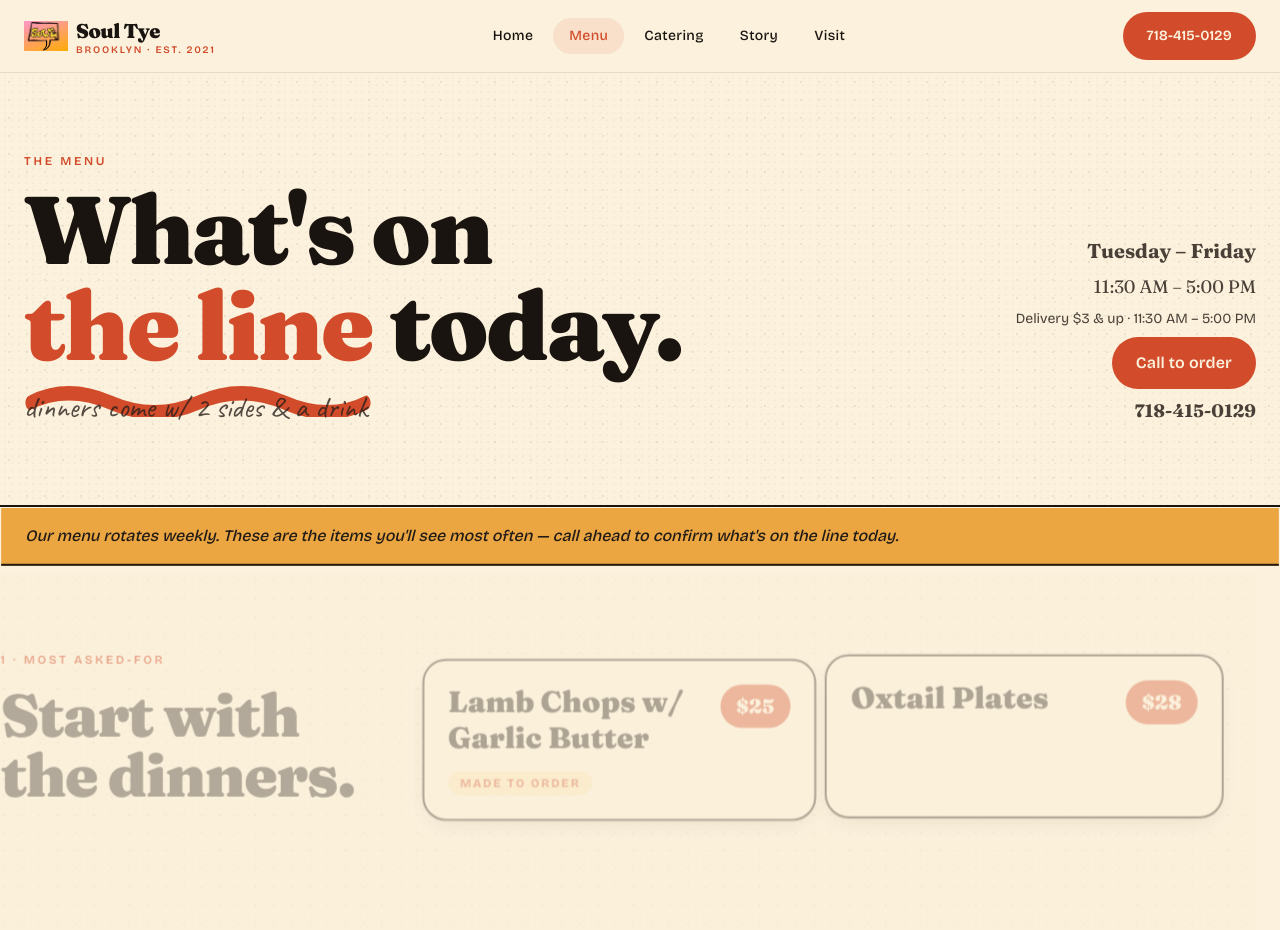
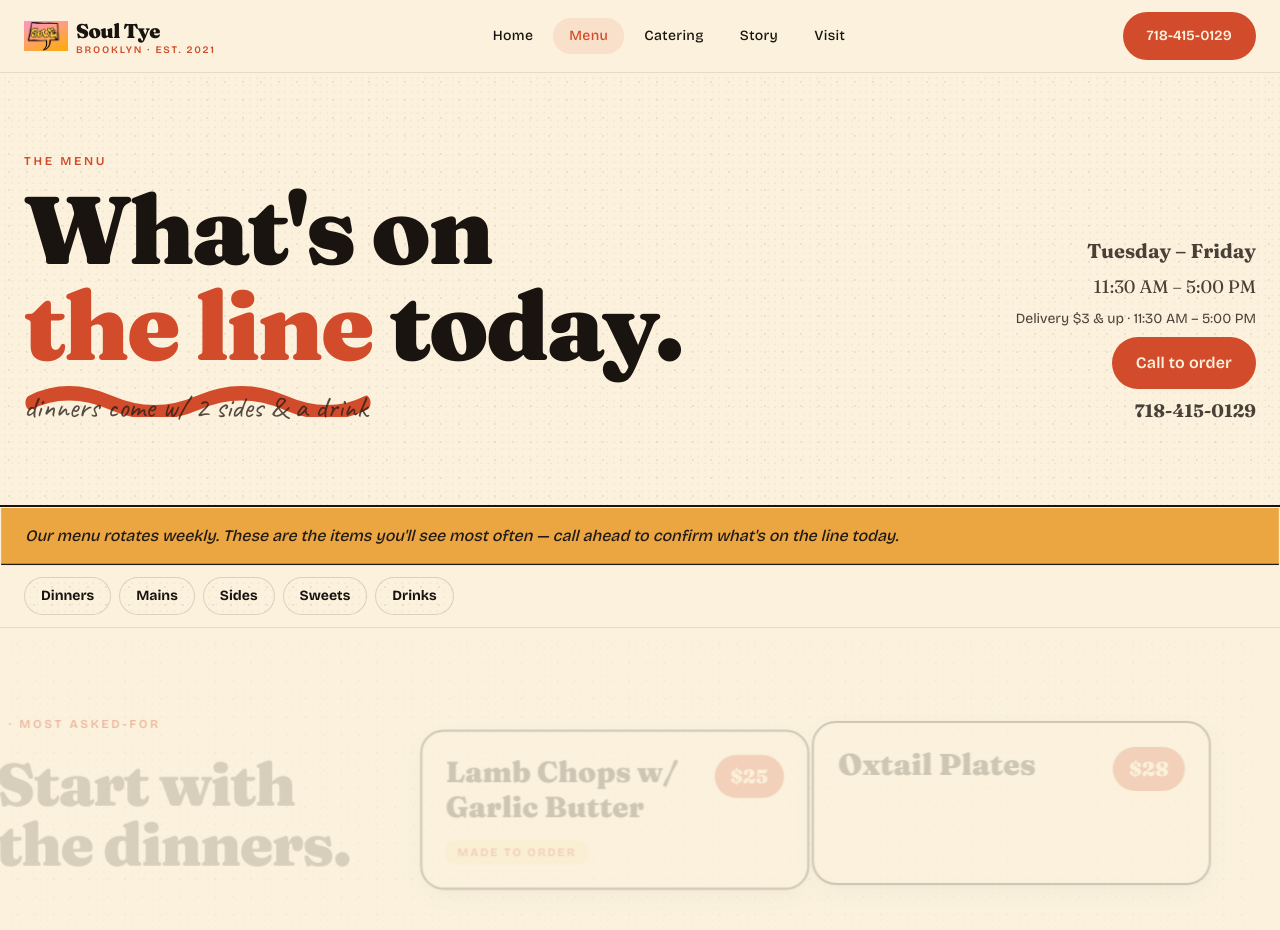
Before and after one commit to Volta-NYC/soultyellc, a Next.js app: page /menu in a window 1280 px wide. Shown: the top 930 px of the page. Built offline with nearby package versions, Linux system fonts and the light colour scheme.

Commit message:
feat: add menu category chips

```diff
--- a/src/app/menu/page.tsx
+++ b/src/app/menu/page.tsx
@@ -28,6 +28,14 @@
   .filter((item): item is MenuItem => Boolean(item))
 
 const rotatingMains = mains.filter((item) => !spotlightNames.includes(item.name))
+
+const menuTabs = [
+  { label: "Dinners", href: "#dinners" },
+  { label: "Mains", href: "#mains" },
+  { label: "Sides", href: "#sides" },
+  { label: "Sweets", href: "#sweets" },
+  { label: "Drinks", href: "#drinks" },
+]
 
 export default function MenuPage() {
   return (
@@ -71,9 +79,23 @@
         </div>
       </section>
 
+      <nav className="sticky top-[73px] z-30 bg-cream/95 border-b border-ink/10 no-blur-reveal">
+        <div className="mx-auto max-w-7xl px-6 py-3 flex gap-2 overflow-x-auto">
+          {menuTabs.map((tab) => (
+            <a
+              key={tab.href}
+              href={tab.href}
+              className="shrink-0 rounded-full border border-ink/15 bg-paper px-4 py-2 text-sm font-bold text-ink transition hover:border-tomato hover:text-tomato"
+            >
+              {tab.label}
+            </a>
+          ))}
+        </div>
+      </nav>
+
       <section className="bg-paper py-20 no-blur-reveal">
         <div className="mx-auto max-w-7xl px-6 space-y-14">
-          <div className="grid gap-6 lg:grid-cols-3">
+          <div id="dinners" className="scroll-mt-36 grid gap-6 lg:grid-cols-3">
             <div className="lg:col-span-1">
               <div className="text-xs uppercase tracking-[0.22em] text-tomato font-semibold mb-3">
                 1 · Most asked-for
@@ -94,7 +116,10 @@
             </div>
           </div>
 
-          <div className="rounded-3xl border-2 border-ink bg-cream p-6 md:p-8 sticker">
+          <div
+            id="mains"
+            className="scroll-mt-36 rounded-3xl border-2 border-ink bg-cream p-6 md:p-8 sticker"
+          >
             <div className="flex flex-wrap items-end justify-between gap-4 mb-6">
               <div>
                 <div className="text-xs uppercase tracking-[0.22em] text-tomato font-semibold mb-2">
@@ -117,17 +142,20 @@
 
           <div className="grid gap-6 lg:grid-cols-3">
             <MenuPanel
+              id="sides"
               eyebrow="3 · Sides"
               title="Pick two."
               subtitle="Every side is $6."
               items={sides}
             />
             <MenuPanel
+              id="sweets"
               eyebrow="4 · Cornbread & sweets"
               title="Finish sweet."
               items={desserts}
             />
             <MenuPanel
+              id="drinks"
               eyebrow="5 · Drinks"
               title="Wash it down."
               items={drinks}
@@ -207,18 +235,23 @@
 }
 
 function MenuPanel({
+  id,
   eyebrow,
   title,
   subtitle,
   items,
 }: {
+  id: string
   eyebrow: string
   title: string
   subtitle?: string
   items: { name: string; price: string; note?: string }[]
 }) {
   return (
-    <section className="rounded-3xl border-2 border-ink bg-cream p-6 sticker no-blur-reveal">
+    <section
+      id={id}
+      className="scroll-mt-36 rounded-3xl border-2 border-ink bg-cream p-6 sticker no-blur-reveal"
+    >
       <div className="text-xs uppercase tracking-[0.22em] text-tomato font-semibold mb-2">
         {eyebrow}
       </div>
```
